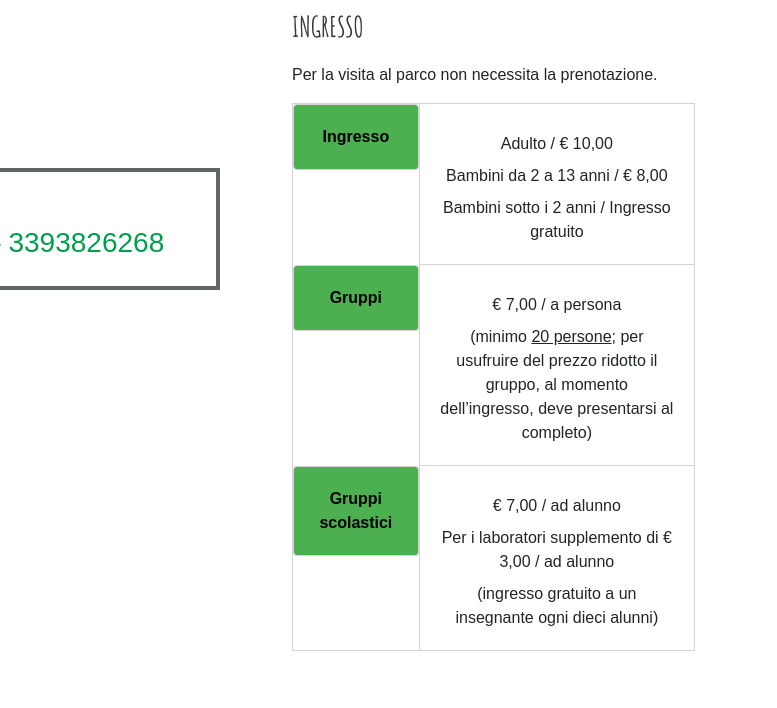
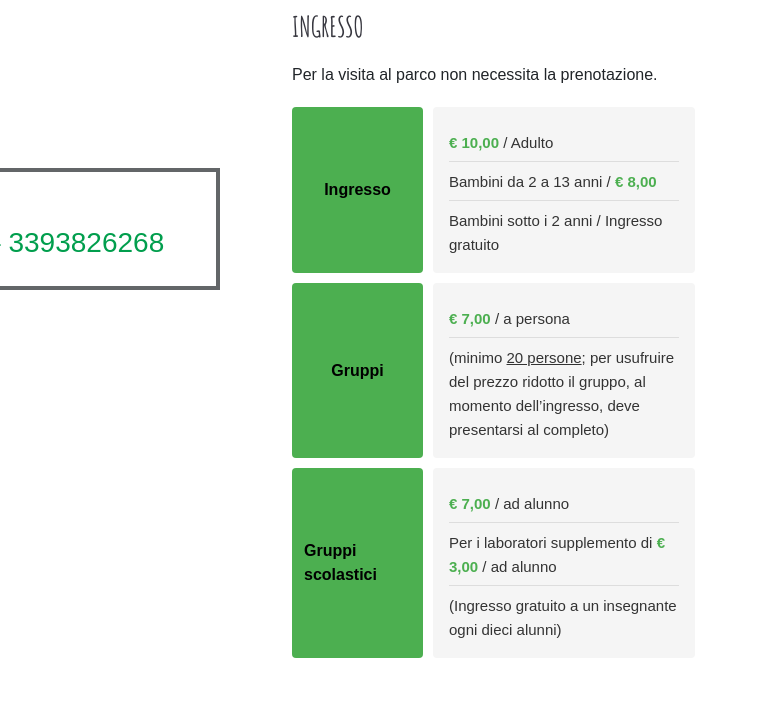
Before and after one commit to ardit-ib/fattoria, a plain HTML site: page index.html in a window 1280 px wide. Shown: the part 1295-2003 px from the top of the page, 503-1280 px from the left. Drawn offline with Linux system fonts and the light colour scheme; some packages are replaced by stand-ins of ours; a script that the page names is missing.

Commit message:
Update index.html

```diff
--- a/index.html
+++ b/index.html
@@ -105,12 +105,12 @@
 
   <main class="main">
 
+<!-- Include Spline Viewer -->
 <script type="module" src="https://unpkg.com/@splinetool/viewer@1.10.53/build/spline-viewer.js"></script>
 
-    <!-- Hero Section -->
 <section id="hero" class="hero">
 
-  <!-- Spline 3D background -->
+  <!-- Interactive Spline Background -->
   <spline-viewer
     url="https://prod.spline.design/2KV7nMIjGh9ZnaFG/scene.splinecode"
     background="transparent"
@@ -124,14 +124,10 @@
     <!-- Left text content -->
     <div class="hero-content" data-aos="fade-up">
       <h1>La Fattoria degli<br>Animali</h1>
-      <p>
-        Immerso nel verde della pineta di Castel Fusano, occupa un’area di 40.000mq.
-        Un parco dove i bambini si divertono e i grandi si appassionano.
-      </p>
+      <p>Immerso nel verde della pineta di Castel Fusano, occupa un’area di 40.000mq. Un parco dove i bambini si divertono e i grandi si appassionano.</p>
       <div class="hero-buttons">
         <a href="#book-a-table" class="btn-get-started">Prenota una Visita</a>
-        <a href="https://www.youtube.com/watch?v=TU-uoHiacN8&ab_channel=LaFattoriadegliAnimaliOstia"
-           class="glightbox btn-watch-video d-flex align-items-center">
+        <a href="https://www.youtube.com/watch?v=TU-uoHiacN8" class="glightbox btn-watch-video">
           <i class="bi bi-play-circle"></i><span>Guarda il Video</span>
         </a>
       </div>
@@ -145,13 +141,14 @@
   </div>
 </section>
 
+
 <!-- /Hero Section -->
 
 	 <section id="about" class="about section">
 
   <!-- Section Title -->
   <div class="container section-title" data-aos="fade-up">
-        <h2>Aperatura e Prezzi<br></h2>
+    <h2>Apertura e Prezzi<br></h2>
     <p><span>Esperienza da</span> <span class="description-title">non perdere</span></p>
   </div><!-- End Section Title -->
 
@@ -173,38 +170,37 @@
             <li><i class="bi bi-check-circle-fill"></i> <span>Dal 1° Dicembre al 28 Febbraio aperto solo festivi e prefestivi.</span></li>
             <li><i class="bi bi-check-circle-fill"></i> <span>Apertura parco ore 10 chiusura varia secondo la stagione.</span></li>
           </ul>
+
           <h3>INGRESSO</h3>
-              <p>
-                Per la visita al parco non necessita la prenotazione.
-              </p>
+          <p>Per la visita al parco non necessita la prenotazione.</p>
 
-                <table class="price-table">
-    <tbody>
-      <tr>
-        <td class="category ingresso">Ingresso</td>
-        <td>
-          <p>Adulto / € 10,00</p>
-          <p>Bambini da 2 a 13 anni / € 8,00</p>
+          <!-- Pricing Grid -->
+          <div class="price-grid">
+            <!-- Ingresso -->
+            <div class="category ingresso">Ingresso</div>
+            <div class="details">
+              <p><span class="price">€ 10,00</span> / Adulto</p>
+              <p>Bambini da 2 a 13 anni / <span class="price">€ 8,00</span></p>
               <p>Bambini sotto i 2 anni / Ingresso gratuito</p>
-        </td>
-      </tr>
-      <tr>
-        <td class="category gruppi">Gruppi</td>
-        <td>
-          <p>€ 7,00 / a persona</p>
+            </div>
+
+            <!-- Gruppi -->
+            <div class="category gruppi">Gruppi</div>
+            <div class="details">
+              <p><span class="price">€ 7,00</span> / a persona</p>
               <p>(minimo <span class="underline">20 persone</span>; per usufruire del prezzo ridotto il gruppo, al momento dell’ingresso, deve presentarsi al completo)</p>
-        </td>
-      </tr>
-      <tr>
-        <td class="category scolastici">Gruppi scolastici</td>
-        <td>
-          <p>€ 7,00 / ad alunno</p>
-          <p>Per i laboratori supplemento di € 3,00 / ad alunno</p>
-          <p>(ingresso gratuito a un insegnante ogni dieci alunni)</p>
-        </td>
-      </tr>
-    </tbody>
-  </table>
+            </div>
+
+            <!-- Gruppi scolastici -->
+            <div class="category scolastici">Gruppi scolastici</div>
+            <div class="details">
+              <p><span class="price">€ 7,00</span> / ad alunno</p>
+              <p>Per i laboratori supplemento di <span class="price">€ 3,00</span> / ad alunno</p>
+              <p>(Ingresso gratuito a un insegnante ogni dieci alunni)</p>
+            </div>
+          </div>
+          <!-- End Pricing Grid -->
+
         </div>
       </div>
     </div>
```
Lines whose indentation alone changed are shown as unchanged.
